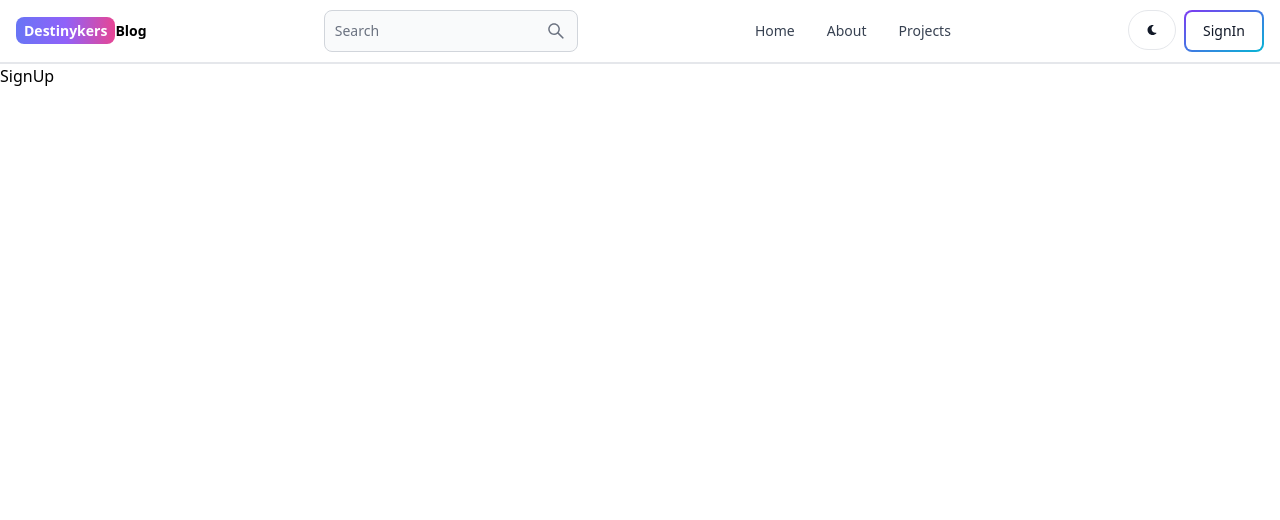
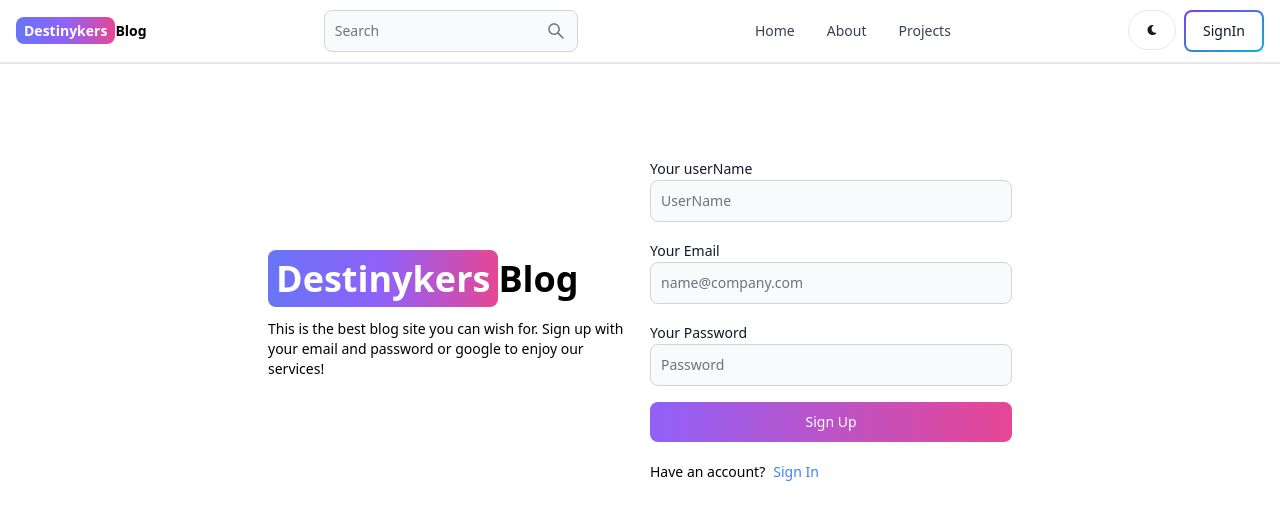
Before and after one commit to WilfredMutwiri/MERN---BLOG, a React (Vite) app in the folder client/: page /sign-up in a window 1280 px wide. Shown: the top 520 px of the page. Built offline with nearby package versions, Linux system fonts and the light colour scheme.

Commit message:
create sign up page UI

```diff
--- a/client/src/pages/SignUp.jsx
+++ b/client/src/pages/SignUp.jsx
@@ -1,7 +1,57 @@
+import { Button, Label, TextInput } from 'flowbite-react'
 import React from 'react'
+import { Link } from 'react-router-dom'
 
 export default function SignUp() {
   return (
-    <div>SignUp</div>
+    <div className='min-h-screen mt-20'>
+      <div className="block md:flex md:items-center p-3 max-w-3xl mx-auto gap-5">
+         {/* left div */}
+      <div className="flex-1">
+      <Link to="/" className='text-4xl font-bold'>
+      <span className='px-2 py-1 bg-gradient-to-r from-indigo-500 via-purple-500 to-pink-500 rounded-lg text-white'>Destinykers</span>Blog
+      </Link>
+      <p className='text-sm mt-5'>
+        This is the best blog site you can wish for. Sign up with your email and password
+        or google to enjoy our services!
+      </p>
+      </div>
+      {/* rigth div */}
+      <div className="flex-1">
+        <form className='flex flex-col gap-4'>
+          <div>
+            <Label value='Your userName'/>
+            <TextInput
+            type='text'
+            placeholder='UserName'
+            id='userName'/>
+          </div>
+          <div>
+            <Label value='Your Email'/>
+            <TextInput
+            type='text'
+            placeholder='name@company.com'
+            id='email'/>
+          </div>
+          <div>
+            <Label value='Your Password'/>
+            <TextInput
+            type='text'
+            placeholder='Password'
+            id='password'/>
+          </div>
+          <Button gradientDuoTone="purpleToPink" type='submit'>
+            Sign Up
+          </Button>
+        </form>
+        <div className="flex gap-2 text-sm mt-5">
+          <span>Have an account?</span>
+          <Link to="/sign-in" className='text-blue-500'>
+            Sign In
+          </Link>
+        </div>
+      </div>
+      </div>
+    </div>
   )
 }
```
